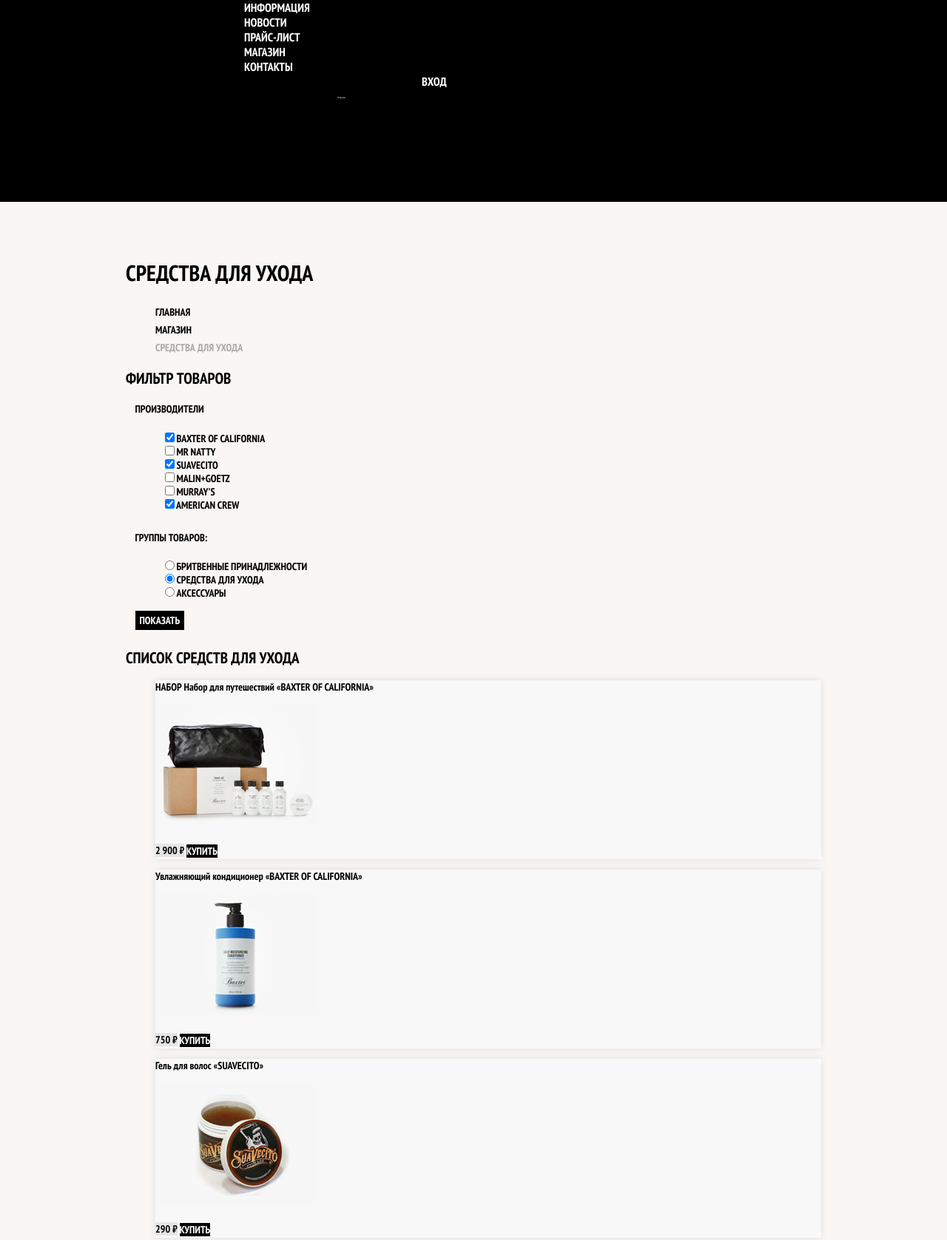
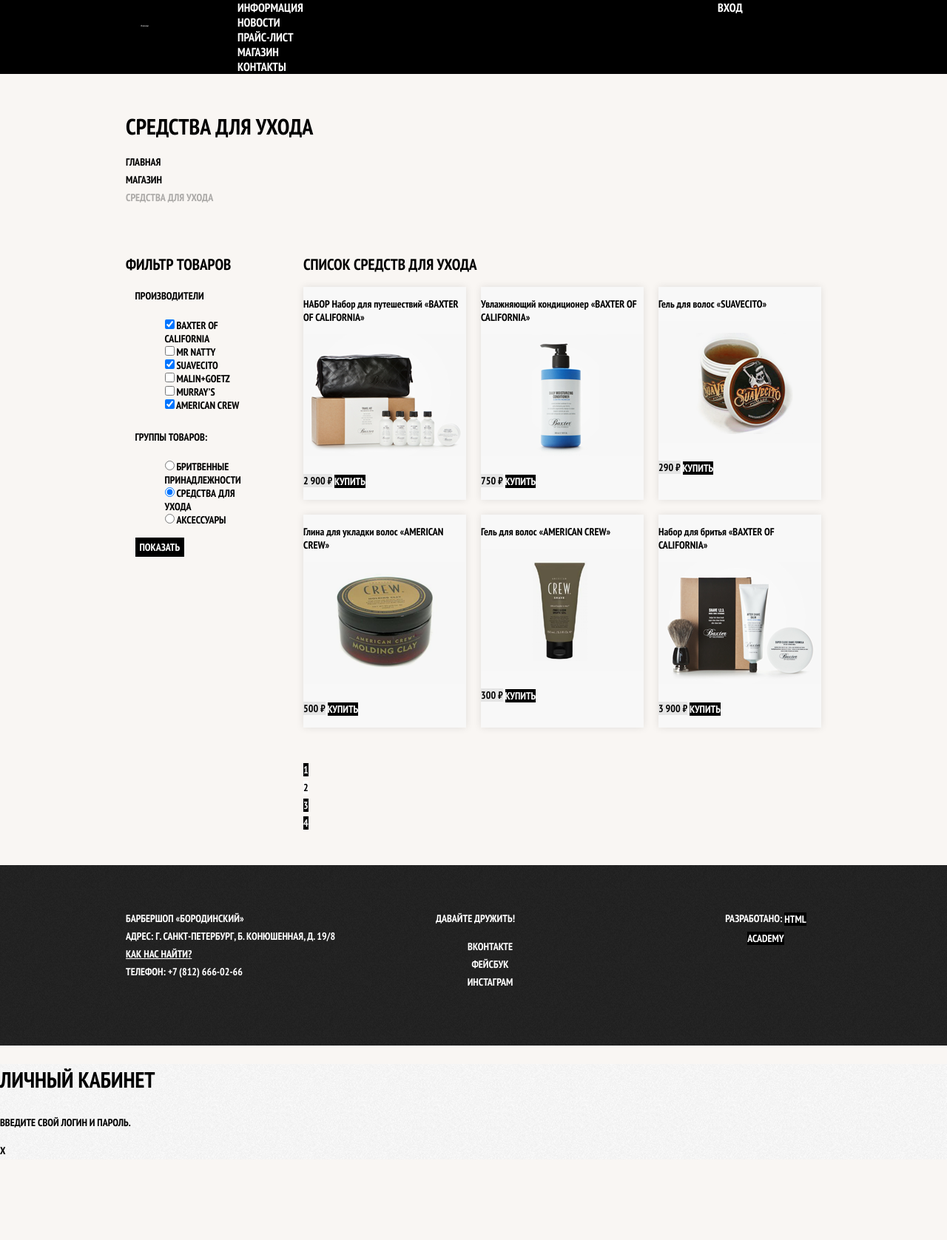
Before and after one commit to ingotr/1036557-barbershop-25, a website: page catalog.html in a window 1280 px wide. Shown: the top 1677 px of the page at 74% size. After the commit the page ends 1568 px from the top, so only its background shows below. Drawn offline with Linux system fonts and the light colour scheme.

Commit message:
Добавлена сетка для страницы каталога

```diff
--- a/catalog.html
+++ b/catalog.html
@@ -12,7 +12,7 @@
 
 <body class="inner-page">
   <header class="main-header">
-    <nav class="main-navigation">
+    <nav class="main-navigation container">
       <a class="main-header-logo" href="index.html">
         <img src="img/catalog-logo.svg" width="11" height="24" alt="Логотип Барбершопа «Бородинский»">
       </a>
@@ -35,6 +35,7 @@
       <li><a href="catalog.html">Магазин</a></li>
       <li class="breadcrumbs-current">Средства для ухода</li>
     </ul>
+    <div class="catalog-columns">
       <section class="filters">
         <h2 class="visually-hidden">Фильтр товаров</h2>
         <form class="filter" method="get" action="https://echo.htmlacademy.ru">
@@ -221,8 +222,10 @@
           <li class="pagination-item"><a href="#">4</a></li>
         </ul>
       </section>
+    </div>
   </main>
   <footer class="main-footer">
+    <div class="container">
       <p class="footer-contacts">
         Барбершоп «Бородинский»<br>
         Адрес: г. Санкт-Петербург, Б. Конюшенная, д. 19/8<br>
@@ -240,6 +243,7 @@
       <p class="footer-copyright">
         <b>Разработано:</b> <a class="button" href="https://htmlacademy.ru">HTML Academy</a>
       </p>
+    </div>
   </footer>
 
   <section class="modal modal-login">
--- a/css/style.css
+++ b/css/style.css
@@ -392,12 +392,6 @@
 
 /* ----- Сеточные стили ----- */
 
-html,
-body {
-  min-width: 1122px;
-  min-height: 1750px;
-}
-
 .container {
   width: 940px;
   margin: 0 auto;
@@ -408,16 +402,38 @@
   margin-bottom: 75px;
 }
 
+.inner-page .main-header {
+  margin-bottom: 50px;
+
+  background-color: #000000;
+}
+
 .main-navigation {
   display: flex;
   flex-direction: column;
   align-items: center;
+
+  background-color: transparent;
+}
+
+.inner-page .main-navigation {
+  align-items: flex-start;
+  flex-direction: row;
 }
 
 .main-header-logo {
   order: 2;
+
   width: 368px;
   height: 153px;
+}
+
+.inner-page .main-header-logo {
+  order: 0;
+
+  width: 111px;
+  height: 24px;
+  padding: 23px 20px;
 }
 
 .main-navigation-wrapper {
@@ -448,6 +464,10 @@
   list-style: none;
 }
 
+.inner-page .user-navigation {
+  margin-left: auto;
+}
+
 .features {
   margin-bottom: 80px;
 }
@@ -472,7 +492,6 @@
   margin-bottom: 35px;
 }
 
-
 .news {
   width: 380px;
 }
@@ -489,9 +508,65 @@
   width: 300px;
 }
 
+.page-title {
+  margin: 0;
+  margin-bottom: 15px;
+  padding: 0;
+}
+
+.breadcrumbs {
+  padding: 0;
+  margin: 0;
+  margin-bottom: 50px;
+}
+
+.catalog-columns {
+  display: flex;
+  justify-content: space-between;
+}
+
+.filters {
+  width: 180px;
+}
+
+.catalog {
+  width: 700px;
+}
+
+.catalog-list {
+  display: flex;
+  flex-wrap: wrap;
+  padding: 0;
+  margin: 0;
+  margin-bottom: 25px;
+
+  list-style: none;
+}
+
+.catalog-item {
+  width: 220px;
+  margin-bottom: 20px;
+  margin-right: 20px;
+}
+
+.catalog-item:nth-child(3n) {
+  margin-right: 0;
+}
+
+.pagination-list {
+  padding: 0;
+  margin: 0;
+
+  list-style: none;
+}
+
 .main-footer {
   padding: 60px 0;
   margin-top: 65px;
+}
+
+.inner-page .main-footer {
+  margin-top: 45px;
 }
 
 .main-footer .container {
@@ -499,13 +574,23 @@
 }
 
 .footer-contacts {
-  width: 320px;
+  width: 330px;
   margin: 0;
-  margin-right: 80px;
+  margin-right: 70px;
 }
 
 .footer-social {
   width: 145px;
+
+  text-align: center;
+}
+
+.footer-social ul {
+  list-style: none;
+}
+
+.social-button {
+  color: #ffffff;
 }
 
 .footer-copyright {
@@ -513,3 +598,10 @@
   margin: 0;
   margin-left: auto;
 }
+
+.footer-copyright .button:hover,
+.footer-copyright .button:focus {
+  color: #000000;
+
+  background-color: #ffffff;
+}
```
Lines whose indentation alone changed are shown as unchanged.
